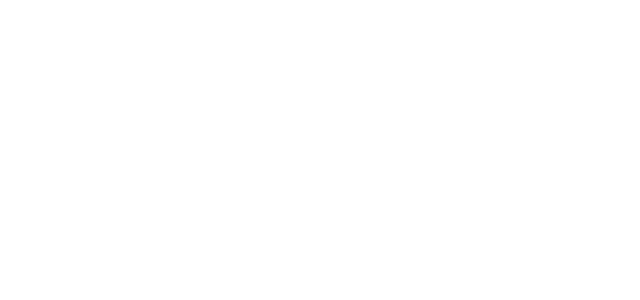
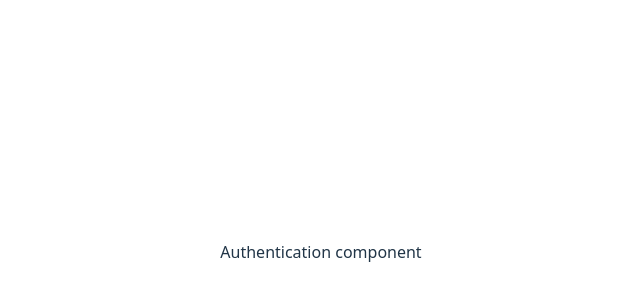
Before and after one commit to VandevilleF/holbertonschool-cinema-guru, a React (Vite) app in the folder cinema-guru/: page / in a window 1280 px wide. Shown: the part 148-448 px from the top of the page, without its empty margins (319-959 px from the left). Built offline with nearby package versions, Linux system fonts and the light colour scheme.

Commit message:
Implement authentication logic and conditional rendering in App component (Task 3)

```diff
--- a/cinema-guru/src/App.jsx
+++ b/cinema-guru/src/App.jsx
@@ -1,11 +1,43 @@
 import './App.css'
+import { useState, useEffect } from 'react'
+import axios from 'axios';
 
-function App() {
+
+export default function App() {
+  const [isLoggedIn, setIsLoggedIn] = useState(false)
+  const [userUsername, setUserUsername] = useState("")
+
+  useEffect(() => {
+    const token = localStorage.getItem("accessToken");
+    if (!token) return;
+
+    axios.post('/api/auth/',
+      {},
+      {
+        headers: {
+          Authorization: `Bearer ${token}`
+        }
+      }
+    )
+    .then(response => {
+      setIsLoggedIn(true);
+      setUserUsername(response.data.username);
+    })
+    .catch(error => {
+      console.error(error);
+    })
+  }, {});
+
+
   return (
     <>
-      <div className="App"></div>
+      <div className="App">
+        {isLoggedIn ? (
+          <p>Dashboard component</p>
+        ) : (
+          <p>Authentication component</p>
+        )}
+      </div>
     </>
   )
 }
-
-export default App
```
